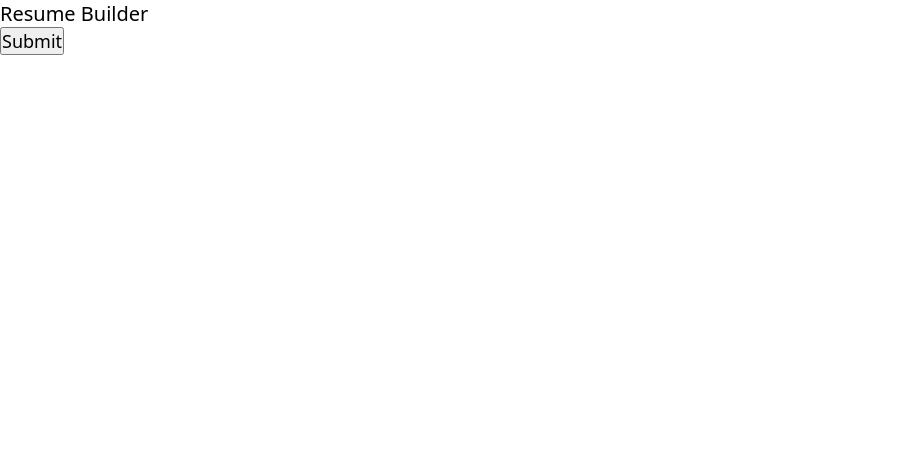
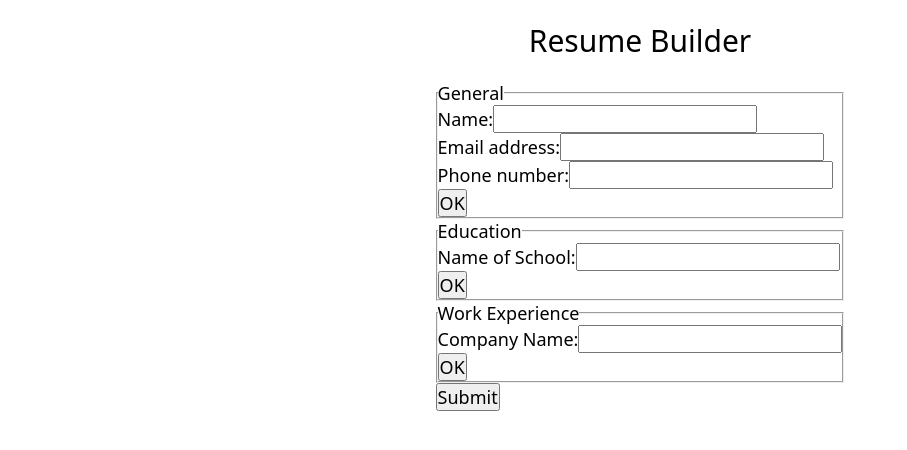
Before and after one commit to deepend15/odin-cv-application, a React (Vite) app: page / in a window 1280 px wide. Shown: the top 450 px of the page, without its empty margins (0-907 px from the left). Built offline with nearby package versions, Linux system fonts and the light colour scheme.

Commit message:
Add component skeletons & initial styling

```diff
--- a/index.html
+++ b/index.html
@@ -3,7 +3,7 @@
   <head>
     <meta charset="UTF-8" />
     <meta name="viewport" content="width=device-width, initial-scale=1.0" />
-    <title>Resume Builder</title>
+    <title>R&eacute;sum&eacute; Builder</title>
   </head>
   <body>
     <div id="root"></div>
--- a/src/components/App.jsx
+++ b/src/components/App.jsx
@@ -1,18 +1,21 @@
-import { useState } from 'react'
-import '../styles/App.css'
+// import { useState } from 'react'
+import "../styles/App.css";
+import General from "./General";
+import Education from "./Education";
+import Experience from "./Experience";
 
 function App() {
   return (
     <>
       <h1>Resume Builder</h1>
       <form action="" method="">
-        {/* General component */}
-        {/* Education component */}
-        {/* Experience component */}
+        <General />
+        <Education />
+        <Experience />
         <button>Submit</button>
       </form>
     </>
-  )
+  );
 }
 
-export default App
+export default App;
--- /dev/null
+++ b/src/components/Education.jsx
@@ -0,0 +1,14 @@
+export default function Education() {
+  return (
+    <section>
+      <fieldset>
+        <legend>Education</legend>
+        <p>
+          <label for="school">Name of School:</label>
+          <input type="text" id="school" name="school" required />
+        </p>
+        <button type="button">OK</button>
+      </fieldset>
+    </section>
+  );
+}
--- /dev/null
+++ b/src/components/Experience.jsx
@@ -0,0 +1,14 @@
+export default function Experience() {
+  return (
+    <section>
+      <fieldset>
+        <legend>Work Experience</legend>
+        <p>
+          <label for="company">Company Name:</label>
+          <input type="text" id="company" name="company" required />
+        </p>
+        <button type="button">OK</button>
+      </fieldset>
+    </section>
+  );
+}
--- /dev/null
+++ b/src/components/General.jsx
@@ -0,0 +1,22 @@
+export default function General() {
+  return (
+    <section>
+      <fieldset>
+        <legend>General</legend>
+        <p>
+          <label for="name">Name:</label>
+          <input type="text" id="name" name="name" required />
+        </p>
+        <p>
+          <label for="email">Email address:</label>
+          <input type="email" id="email" name="email" required />
+        </p>
+        <p>
+          <label for="phone">Phone number:</label>
+          <input type="tel" id="phone" name="phone" required />
+        </p>
+        <button type="button">OK</button>
+      </fieldset>
+    </section>
+  );
+}
--- a/src/index.css
+++ b/src/index.css
@@ -48,7 +48,3 @@ ul {
 img, picture, video, canvas, svg {
   display: block;
 }
-
-h1 {
-    font-size: 2rem;
-}
--- a/src/styles/App.css
+++ b/src/styles/App.css
@@ -0,0 +1,11 @@
+#root {
+    padding: 20px;
+    display: grid;
+    justify-items: center;
+    gap: 20px;
+}
+
+
+h1 {
+    font-size: 3rem;
+}
```
